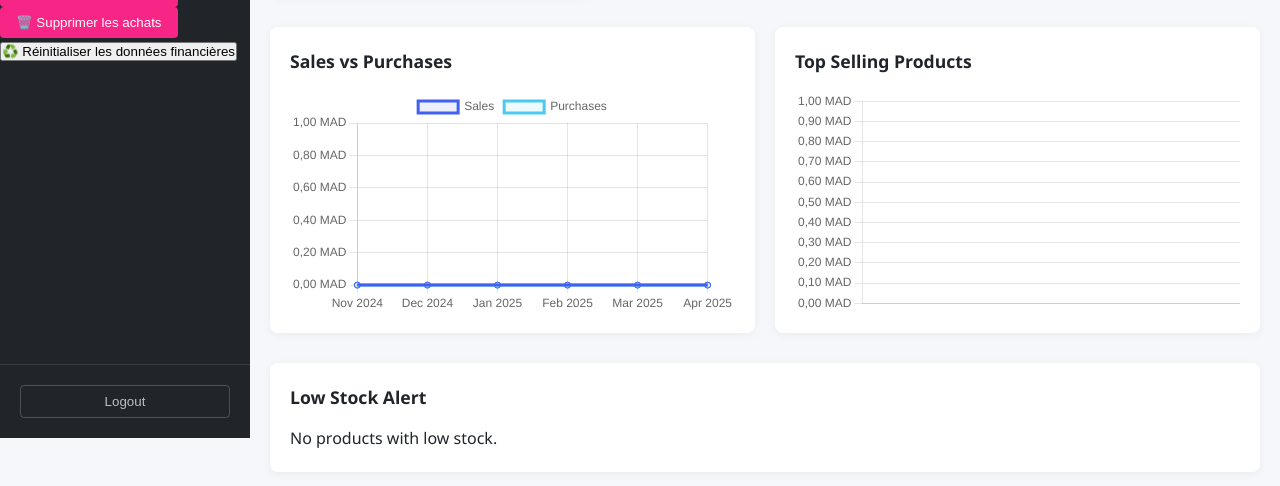
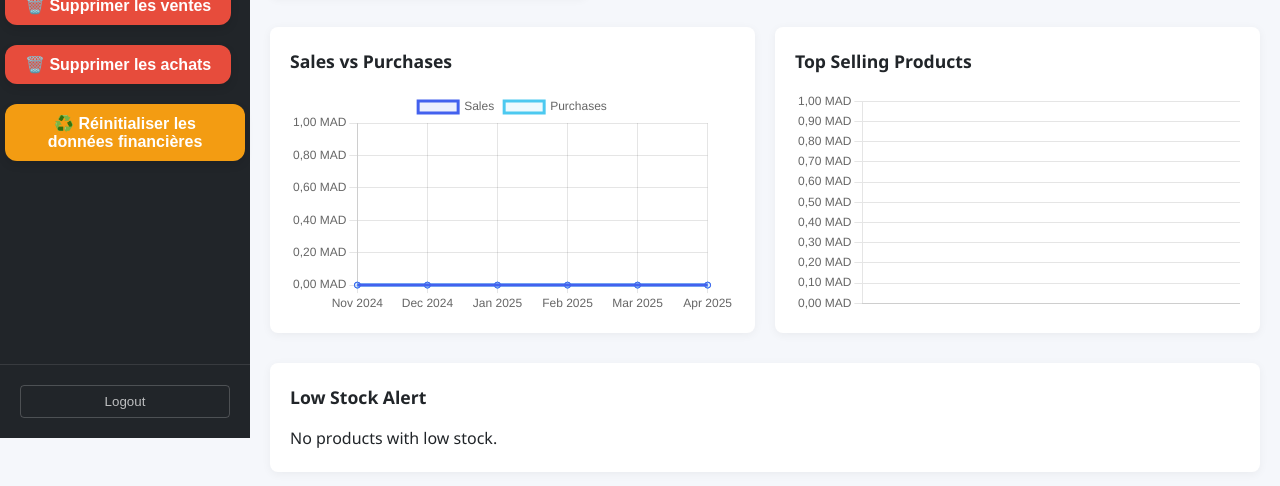
Before and after one commit to adam-t16/GERER-TON-PROJECT, a plain HTML site: page index.html in a window 1280 px wide. Shown: the part 362-848 px from the top of the page. Drawn offline with nearby package versions, Linux system fonts and the light colour scheme; sample sign-in values are in the browser's storage.

Commit message:
Update style.css

```diff
--- a/css/style.css
+++ b/css/style.css
@@ -482,3 +482,43 @@ body {
     grid-template-columns: 1fr;
   }
 }
+/* Style général pour les boutons */
+.btn {
+  padding: 10px 20px;
+  margin: 10px 5px;
+  border: none;
+  border-radius: 12px;
+  font-size: 16px;
+  font-weight: bold;
+  cursor: pointer;
+  transition: all 0.3s ease;
+  display: inline-flex;
+  align-items: center;
+  gap: 8px;
+  box-shadow: 0 4px 8px rgba(0,0,0,0.1);
+}
+
+/* Bouton suppression rouge */
+.btn-danger {
+  background-color: #e74c3c;
+  color: white;
+}
+.btn-danger:hover {
+  background-color: #c0392b;
+  transform: scale(1.05);
+}
+
+/* Bouton reset / warning */
+.btn-warning {
+  background-color: #f39c12;
+  color: white;
+}
+.btn-warning:hover {
+  background-color: #d68910;
+  transform: scale(1.05);
+}
+
+/* Icône dans le bouton */
+.btn i {
+  font-size: 18px;
+}
```
